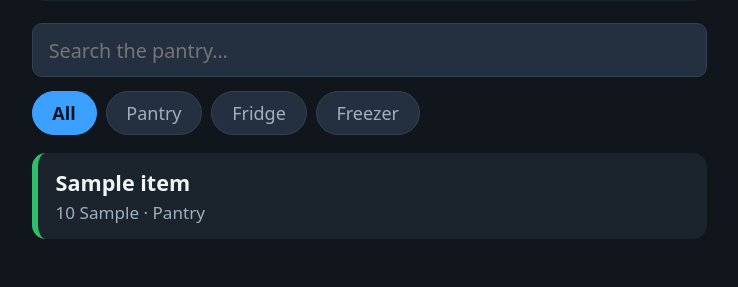
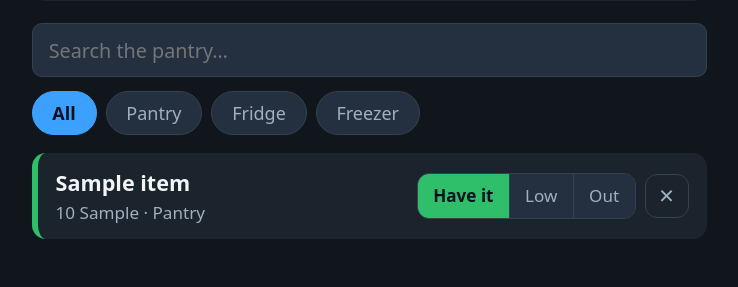
Before and after one commit to EWH2000/pantryapp, a FastAPI app: page / in a window 1280 px wide. Shown: the part 345-632 px from the top of the page, without its empty margins (271-1009 px from the left). Run offline with FastAPI, Linux system fonts and the light colour scheme; tables that the repository leaves empty hold one stand-in row (values such as "Sample post").

Commit message:
feat: mark items have-it/low/out and remove them

```diff
--- a/app/main.py
+++ b/app/main.py
@@ -15,7 +15,7 @@ from fastapi.templating import Jinja2Templates
 from sqlmodel import Session, col, select
 
 from app.db import get_session, init_db
-from app.models import Item, Location
+from app.models import Item, Location, Status
 
 
 @asynccontextmanager
@@ -99,3 +99,41 @@ def create_item(
         "_item_list.html",
         {"items": _all_items(session)},
     )
+
+
+@app.post("/items/{item_id}/status", response_class=HTMLResponse)
+def set_status(
+    request: Request,
+    item_id: int,
+    status: Status = Form(...),
+    session: Session = Depends(get_session),
+):
+    """Mark an item have-it / low / out, then return the refreshed list."""
+    item = session.get(Item, item_id)
+    if item:
+        item.status = status
+        session.add(item)
+        session.commit()
+    return templates.TemplateResponse(
+        request,
+        "_item_list.html",
+        {"items": _all_items(session)},
+    )
+
+
+@app.delete("/items/{item_id}", response_class=HTMLResponse)
+def delete_item(
+    request: Request,
+    item_id: int,
+    session: Session = Depends(get_session),
+):
+    """Remove an item, then return the refreshed list."""
+    item = session.get(Item, item_id)
+    if item:
+        session.delete(item)
+        session.commit()
+    return templates.TemplateResponse(
+        request,
+        "_item_list.html",
+        {"items": _all_items(session)},
+    )
--- a/app/static/css/styles.css
+++ b/app/static/css/styles.css
@@ -181,6 +181,7 @@ input:focus, select:focus {
     align-items: center;
     justify-content: space-between;
     gap: 0.75rem;
+    flex-wrap: wrap;
 }
 
 .item--ok  { border-left-color: var(--ok); }
@@ -204,6 +205,52 @@ input:focus, select:focus {
     color: var(--text-dim);
 }
 
+/* --- Per-item actions ---------------------------------------------- */
+
+.item-actions {
+    display: flex;
+    align-items: center;
+    gap: 0.5rem;
+    margin-left: auto;
+}
+
+.status-group {
+    display: inline-flex;
+    border-radius: 12px;
+    overflow: hidden;
+    border: 1px solid #33424f;
+}
+
+.status-btn {
+    min-height: var(--tap);
+    border: none;
+    border-radius: 0;
+    background: var(--surface-2);
+    color: var(--text-dim);
+    padding: 0 0.85rem;
+    font-size: 0.95rem;
+}
+
+.status-btn + .status-btn { border-left: 1px solid #33424f; }
+.status-btn:active { filter: brightness(0.9); }
+
+.status-btn--ok.is-active  { background: var(--ok);  color: #06121f; font-weight: 600; }
+.status-btn--low.is-active { background: var(--low); color: #06121f; font-weight: 600; }
+.status-btn--out.is-active { background: var(--out); color: #fff;    font-weight: 600; }
+
+.remove-btn {
+    min-width: var(--tap);
+    min-height: var(--tap);
+    border-radius: 12px;
+    background: transparent;
+    border: 1px solid #33424f;
+    color: var(--text-dim);
+    font-size: 1.1rem;
+    line-height: 1;
+}
+
+.remove-btn:active { background: var(--out); border-color: var(--out); color: #fff; }
+
 .empty {
     text-align: center;
     color: var(--text-dim);
--- a/app/templates/_item_list.html
+++ b/app/templates/_item_list.html
@@ -9,6 +9,32 @@
                 · {{ item.location.value|capitalize }}
             </span>
         </div>
+        <div class="item-actions">
+            <!-- Each button sets the status, then HTMX swaps the whole
+                 list back in so the color/active state updates. -->
+            <div class="status-group" role="group" aria-label="Stock status">
+                <button type="button"
+                        class="status-btn status-btn--ok{{ ' is-active' if item.status.value == 'ok' }}"
+                        hx-post="/items/{{ item.id }}/status"
+                        hx-vals='{"status": "ok"}'
+                        hx-target="#item-list">Have it</button>
+                <button type="button"
+                        class="status-btn status-btn--low{{ ' is-active' if item.status.value == 'low' }}"
+                        hx-post="/items/{{ item.id }}/status"
+                        hx-vals='{"status": "low"}'
+                        hx-target="#item-list">Low</button>
+                <button type="button"
+                        class="status-btn status-btn--out{{ ' is-active' if item.status.value == 'out' }}"
+                        hx-post="/items/{{ item.id }}/status"
+                        hx-vals='{"status": "out"}'
+                        hx-target="#item-list">Out</button>
+            </div>
+            <button type="button" class="remove-btn"
+                    hx-delete="/items/{{ item.id }}"
+                    hx-target="#item-list"
+                    hx-confirm="Remove {{ item.name }}?"
+                    aria-label="Remove {{ item.name }}">✕</button>
+        </div>
     </li>
     {% endfor %}
 </ul>
```
